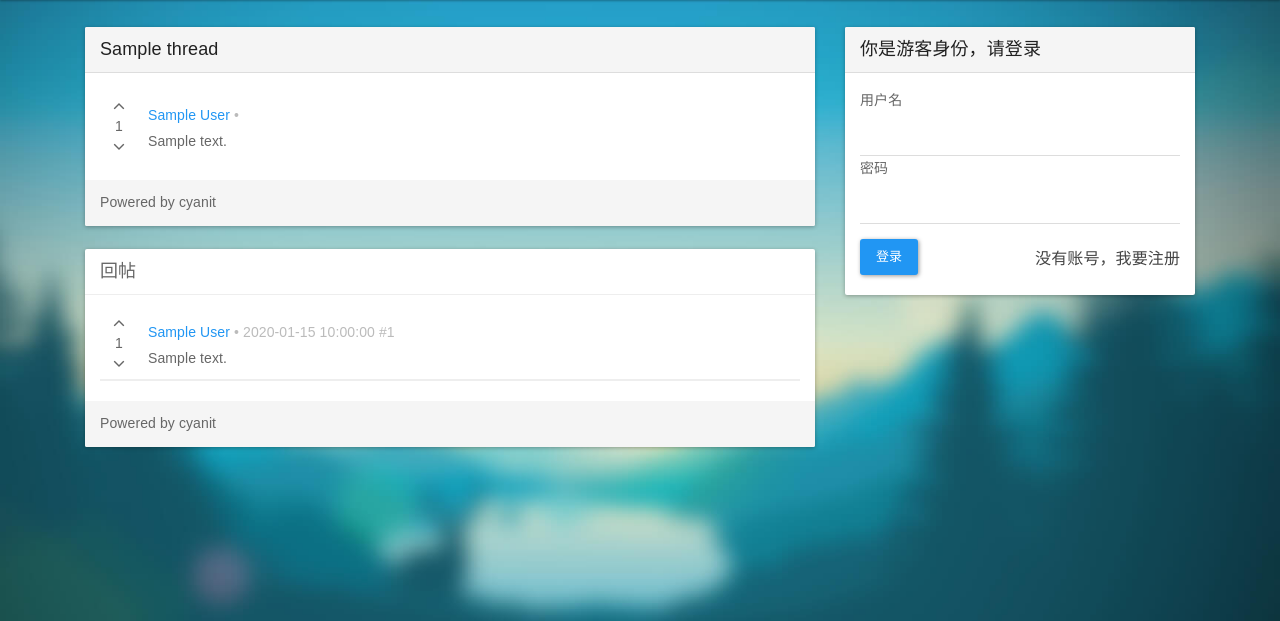
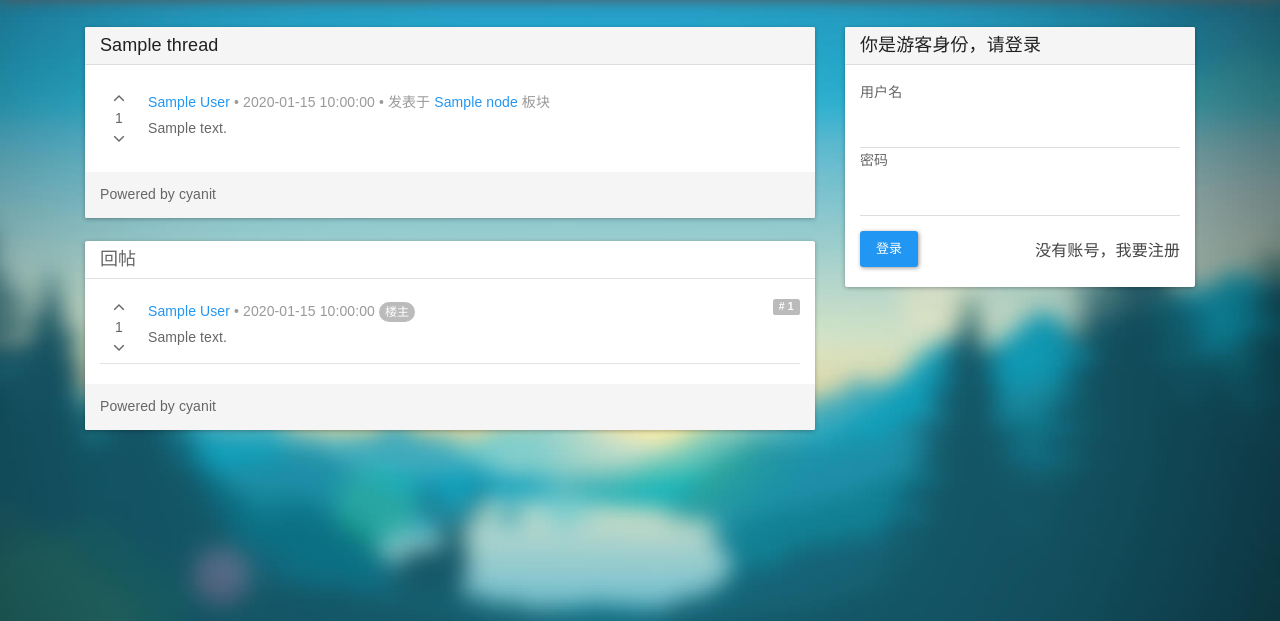
Before and after one commit to wlh320/cyanit, a Flask app: page /thread/1 in a window 1280 px wide. Shown: the part 43-664 px from the top of the page. Run offline with Flask 2, Linux system fonts and the light colour scheme; tables that the repository leaves empty hold one stand-in row (values such as "Sample post"); some libraries are stand-ins or nearby versions.

Commit message:
modify ui details

```diff
--- a/cyanit/static/css/dashboard.css
+++ b/cyanit/static/css/dashboard.css
@@ -36,3 +36,7 @@
   border-radius: 4px;
   cursor: pointer;
 }
+
+.list-group-item {
+  padding: 10px;
+}
--- a/cyanit/static/css/style.css
+++ b/cyanit/static/css/style.css
@@ -3,6 +3,7 @@ body{
 	background: url(../img/bg.jpg) 100% 100% /cover;
 	font-family: sans-serif;
 	font-size: 14px;
+    /*color: #000;*/
 }
 
 html {
@@ -16,10 +17,11 @@ h4{font-size:16px}
 h5{font-size:14px}
 h6{font-size:12px}
 
+
 .panel-heading {
-    border-bottom: 1px solid #eee;
+    border-bottom: 1px solid #e2e2e2;
     font-size: 18px;
-    padding: 6px 15px;
+    padding: 2px 15px;
 }
 .panel-body {
 	word-wrap: break-word;
@@ -27,7 +29,7 @@ h6{font-size:12px}
 }
 
 .topic-list-heading {
-    margin: 10px 0 0 0;
+    margin: 8px 0 4px 0;
 }
 
 .topic-list-heading a{
@@ -36,7 +38,7 @@ h6{font-size:12px}
     padding-bottom: 10px
 }
 .topic-list{
-	border-bottom: 2px solid #eee;
+	border-bottom: 1px solid #e2e2e2;
 	padding-bottom: 2px;
 }
 .media {
@@ -44,8 +46,9 @@ h6{font-size:12px}
     margin-bottom: 5px;
 }
 .text-muted {
-    padding-top: 10px;
+    padding-top: 5px;
     margin-bottom: 0px;
+    color: #999999;
 }
 .vote {
     text-align: center;
@@ -74,6 +77,7 @@ h6{font-size:12px}
 .navbar {
     background: #ffffff;
     min-height: 40px;
+    box-shadow: 0px 0px 15px #555;
 }
 .navbar-nav>li>a {
     padding-top: 10px;
--- a/cyanit/templates/admin/dashboard.html
+++ b/cyanit/templates/admin/dashboard.html
@@ -4,8 +4,6 @@
 <link rel="stylesheet" href="/static/css/dashboard.css">
 <link rel="stylesheet" type="text/css" href="/static/DataTables/datatables.min.css"/>
 <script type="text/javascript" src="/static/DataTables/datatables.min.js"></script>
-<link rel="stylesheet" href="/static/css/bootstrap.min.css">
-<link rel="stylesheet" href="/static/css/style.css">
 {% endblock%} {% block content %}
 <div class="row">
   {% include "admin/sidebar.html" %}
--- a/cyanit/templates/base.html
+++ b/cyanit/templates/base.html
@@ -25,7 +25,7 @@
         $('.fixed-btn').click(function () {
             $('html, body').animate({
                 scrollTop: $($.attr(this, 'href')).offset().top
-            }, 500);
+            }, 300);
             return false;
         });
         window.onscroll = function () {
--- a/cyanit/templates/comment/comments.html
+++ b/cyanit/templates/comment/comments.html
@@ -10,17 +10,18 @@
     <!-- 点赞 -->
     <div class="pull-left">
         <div class="vote comment" id={{comment.id}}>
-            <button class="up {%if cstatus==True %}select{% endif%}"><i class="fa fa-angle-up fa-lg"></i></button>
+            <button class="up {%if cstatus==True %}select{% endif %}"><i class="fa fa-angle-up fa-lg"></i></button>
             <div class="count">{{comment.vote}}</div>
-            <button class="down {%if cstatus==False %}select{% endif%}"><i class="fa fa-angle-down fa-lg"></i></button>
+            <button class="down {%if cstatus==False %}select{% endif %}"><i class="fa fa-angle-down fa-lg"></i></button>
         </div>
     </div>
     <!-- 内容 -->
     <div class="media-body">
         <p class="text-muted">
-            <span><a href="/profile/{{comment.user}}">{{comment.user.name}}</a> • </span>
+            <span><a href="/user/{{comment.user}}">{{comment.user.name}}</a> </span> •
             <span>{{comment.creat_time}}</span>
-            <span>#{{comment.floor}}</span>
+            <span class="label label-default pull-right"># {{comment.floor}}</span>
+            {% if comment.user.name == thread.user.name %} <span class="badge">楼主</span> {% endif %}
         </p>
         <p class="media-heading">
             {{comment.content | safe}}
@@ -29,5 +30,10 @@
 </li>
 <!-- end一个回复 -->
 {% endfor %}
+
+{% if not comments.items %}
+空空如也 _(:3 」∠)_
+{% endif%}
+
 {% import "macro.html" as macro %}
 {{ macro.pager(request.path, comments.total, comments.per_page, comments.page)}}
--- a/cyanit/templates/index.html
+++ b/cyanit/templates/index.html
@@ -6,10 +6,6 @@
 <div class="col-md-8">
 	<div class="panel">
 		<div class="panel-heading"><span>热帖</span>
-            <select class="pull-right form-control" style="width:100px;">
-			    <option>按热度排序</option>
-			    <option>按时间排序</option>
-		    </select>
         </div>
 
 		<div class="panel-body">
--- a/cyanit/templates/node/node_detail.html
+++ b/cyanit/templates/node/node_detail.html
@@ -8,10 +8,6 @@
         <div class="panel-heading">
 			<a href="/node">所有板块</a> /
 			<a href="/node/{{thisnode.name}}">{{thisnode.name}}</a>
-			<select class="pull-right form-control" style="width:100px;">
-			    <option>按热度排序</option>
-			    <option>按时间排序</option>
-		    </select>
 		</div>
 		<div class="panel-body">
 			<ul class="media-list">
--- a/cyanit/templates/thread/thread_detail.html
+++ b/cyanit/templates/thread/thread_detail.html
@@ -8,7 +8,6 @@
     <!--楼主-->
     <div class="panel panel-default">
 		<div class="panel-heading">{{thread.title}}</div>
-
 		<div class="panel-body content media">
 			<!-- 点赞 -->
 			<div class="media-left">
@@ -18,10 +17,12 @@
 					<button class="down {%if tstatus==False %}select{% endif%}"><i class="fa fa-angle-down fa-lg"></i></button>
 				</div>
 			</div>
+
 			<div class="media-body">
 				<p class="text-muted">
 					<span><a href="/user/{{thread.user.name}}">{{thread.user.name}}</a> • </span>
-					<span>{{thread.time}}</span>
+					<span>{{thread.creat_time}}</span> •
+					<span>发表于 <a href="/node/{{thread.node.name}}"> {{thread.node.name}} </a>板块 </span>
 				</p>
 				<!-- 主题 -->
 				<p class="media-heading">
--- a/cyanit/templates/thread/thread_editor.html
+++ b/cyanit/templates/thread/thread_editor.html
@@ -13,7 +13,7 @@
                     {% if thisnode %}
                         <option value="{{thisnode.id}}">{{thisnode.name}}</option>
                     {% else %}
-                        {% for node in nodes %}
+                        {% for node in nodes if not node.deleted %}
                         <option value="{{node.id}}">{{node.name}}</option>
                         {% endfor %}
                     {% endif %}
--- a/cyanit/templates/thread/threads.html
+++ b/cyanit/templates/thread/threads.html
@@ -18,6 +18,7 @@
     <!-- 主题 -->
     <div class="media-body">
         <h3 class="media-heading topic-list-heading"><a href="/thread/{{thread.id}}">{{thread.title}}</a></h3>
+        <span class="pull-right" title="评论数"><i class="fa fa-comment"></i>  {{thread.comments.count()}}</span>
         <p class="text-muted">
             <span><a href="/node/{{thread.node.name}}">{{thread.node.name}}</a> • </span>
             <span><a href="/user/{{thread.user.name}}">{{thread.user.name}}</a> • </span>
@@ -27,5 +28,8 @@
 </li>
 <!-- end一个帖子 -->
 {% endfor %}
+{% if not threads.items %}
+空空如也 _(:3 」∠)_
+{% endif%}
 {% import "macro.html" as macro %}
 {{ macro.pager(request.path, threads.total, threads.per_page, threads.page)}}
--- a/cyanit/views.py
+++ b/cyanit/views.py
@@ -3,11 +3,10 @@
 from functools import wraps
 from flask import render_template, json, session, redirect, request, abort
 from cyanit import app
-from sqlalchemy import func
-from .models import Role, User, Thread, Comment, Node, VoteThread, VoteComment
+from .models import User, Thread, Comment, Node, VoteThread, VoteComment
 from .controllers import *
 
-PER_PAGE = 6
+PER_PAGE = 8
 
 def admin_required(func):
     """需要管理员权限"""
```
Also changed, not shown: cyanit/controllers.py (+2 -6 lines), README.md.
